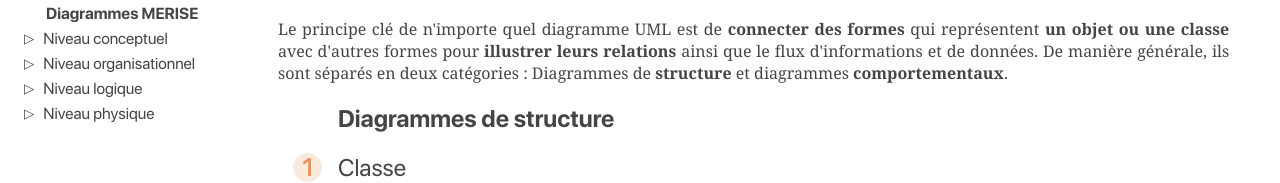
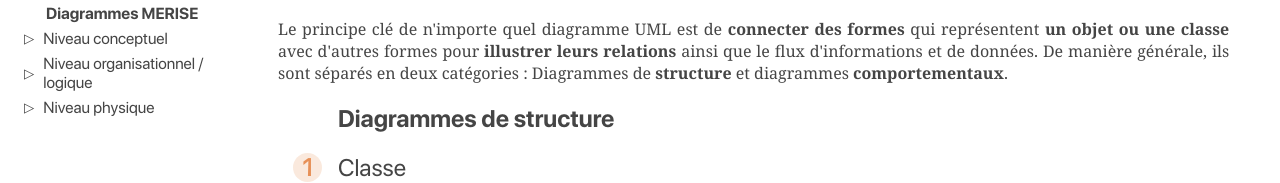
Before and after one commit to 2023-cda-alt-devops-p3/catalog-nt, a React (Create React App) app: page / in a window 1280 px wide. Shown: the part 290-473 px from the top of the page. Built offline with nearby package versions, Linux system fonts and the light colour scheme.

Commit message:
fix: :building_construction: changed merise diagram order

```diff
--- a/src/App.js
+++ b/src/App.js
@@ -1,5 +1,5 @@
 import React, { useState } from 'react';
-import {dataUMLS,dataUMLC,dataMERC,dataMERO,dataMERL,dataMERP} from './data.js'; /*data containing diagrams infos*/
+import {dataUMLS,dataUMLC,dataMERC,dataMERL,dataMERP} from './data.js'; /*data containing diagrams infos*/
 import ReactMarkdown from 'react-markdown'
 import ModalImage from 'react-modal-image';
 
@@ -64,12 +64,7 @@ function Sidebar() {
       data={dataMERC}
     ></Accordion>
     <Accordion
-      title = 'Niveau organisationnel'
-      titlehref= '#mer-orga'
-      data={dataMERO}
-    ></Accordion>
-    <Accordion
-      title = 'Niveau logique'
+      title = 'Niveau organisationnel / logique'
       titlehref= '#mer-logic'
       data={dataMERL}
     ></Accordion>
@@ -100,8 +95,7 @@ function Topbar() {
         <a href='#uml-behave'>Diag. comportement</a>
         <a className='sideTitle' href='#mer'>Diagrammes MERISE</a>
         <a href='#mer-concept'>Mod. conceptuel</a>
-        <a href='#mer-orga'>Mod. organisationnel</a>
-        <a href='#mer-logic'>Mod. logique</a>
+        <a href='#mer-logic'>Mod. orga. / logique</a>
         <a href='#mer-phys'>Mod. physique</a>
       </div>
     </div>
@@ -191,16 +185,7 @@ function AppContent() {
               dimg={dcard.dimg}
           ></DiagramCard>))}
         </ol>
-        <li id='mer-orga' className="Section">Niveau organisationnel</li>
-        <ol>
-        {dataMERO.map(dcard => (<DiagramCard
-              dname={dcard.dname}
-              dtag={dcard.dtag}
-              ddesc={dcard.ddesc}
-              dimg={dcard.dimg}
-          ></DiagramCard>))}
-        </ol>
-        <li id='mer-logic' className="Section">Niveau logique</li>
+        <li id='mer-logic' className="Section">Niveau organisationnel / logique</li>
         <ol>
         {dataMERL.map(dcard => (<DiagramCard
               dname={dcard.dname}
--- a/src/data.js
+++ b/src/data.js
@@ -433,43 +433,27 @@ Une **échelle de temps** est indiquée sur la bordure basse du couloir le plus
         dname: 'Modèle Conceptuel des Données (MCD)',
         dtag: 'mer-mcd',
         ddesc: 'Le MCD est axé sur la modélisation des données et de leurs relations dans le système. Il utilise des concepts tels que les entités (objets), les attributs (propriétés), et les relations pour représenter la structure des données. Par exemple, dans un MCD pour une bibliothèque, vous auriez des entités telles que "Livre", "Auteur", "Emprunteur", et des relations comme "Emprunter" entre elles.',
-        dimg: 'https://www.prospection-ciblee.com/wp-content/uploads/2021/06/exemple-MCD.jpg'
+        dimg: ''
     },
     {
         dname: 'Modèle Conceptuel de Traitements (MCT)',
         dtag: 'mer-mct',
         ddesc: "Le MDT décrit les fonctions, les processus ou les traitements qui sont exécutés par le système. Il indique comment les données sont transformées d'un état à un autre. Chaque traitement est documenté avec ses règles, ses entrées, ses sorties et ses dépendances.",
-        dimg: 'https://upload.wikimedia.org/wikipedia/commons/9/9d/MCT_des_contributions_wiki.png'
+        dimg: ''
     }
 ]
-
-export const dataMERO = [
-    {
-        dname: 'Modèle Organisationnel des Données (MOD)',
-        dtag: 'mer-mod',
-        ddesc: "Le MOD se concentre sur la manière dont les données sont stockées physiquement. Il spécifie les tables de la base de données, les clés primaires et étrangères, les index, les contraintes d'intégrité, etc. Il est essentiel pour la conception technique de la base de données.",
-        dimg: 'https://www.cours-exercices-pdf.com/images/Merise-Modle-conceptuel-et-modle-organisationnel-des-donnes.jpg'
-    },
-    {
-        dname: 'Modèle Organisationnel de Traitements (MOT)',
-        dtag: 'mer-mot',
-        ddesc: "Le modèle conceptuel des traitements permet de traiter la dynamique du système d'information, c'est-à-dire les opérations qui sont réalisées en fonction d'événements. Ce modèle permet donc de représenter de façon schématique l'activité d'un système d'information sans faire référence à des choix organisationnels ou des moyens d'exécution, c'est-à-dire qu'il permet de définir simplement ce qui doit être fait, mais il ne dit pas quand, comment ni où.",
-        dimg: 'http://commentcamarche.chez.com/info/bdd/images/mctschem.gif'
-    }
-]
-
 export const dataMERL = [
     {
         dname: 'Modèle Logique des Données (MLD)',
         dtag: 'mer-mld',
         ddesc: 'La traduction du MCD vers le MLD a pour but de rendre plus clair les liaisons entre les entités. Le MLD permet de mettre en évidence les associations n,n qui donnent alors naissance à des entités à part entière. Il permet aussi de mettre en évidence les clés étrangères et donc les interactions entre les entités. La construction du MLD se fait à partir de la lecture du MCD. Chaque Entité donne une ligne où l’on détaille la clé primaire par le nom de l’attribut qui sera alors souligné. Les clés étrangères sont identifiées par un # avant le nom de l’attribut.',
-        dimg: 'https://www.it-connect.fr/wp-content-itc/uploads/2013/08/Sans-titre2-600x163.png'
+        dimg: ''
     },
     {
         dname: 'Modèle Logique de Traitements (MLT)',
         dtag: 'mer-mlt',
         ddesc: 'Le modèle logique de traitement se préoccupe d’une vision interne des moyens que l’informaticien va utiliser pour construire le logiciel correspondant aux activités informatisées définit dans le MOT. Ce modèle logique de traitement MLT doit spécifier avec rigueur et en détail des contenues des traitements informatisés associes a chaque taches organisationnelle.',
-        dimg: 'https://www.institut-numerique.org/wp-content/uploads/2012/07/Figure-35-CONCEPTION-D%E2%80%99UN-SYSTEME-INFORMATISE-DE-RESERVATION-DES-CHAMBRES-DANS-UN-HOTEL-Cas-de-PEACE-HOTEL-Goma.jpg'
+        dimg: ''
     }
 ]
 
@@ -478,6 +462,12 @@ export const dataMERP = [
         dname: 'Modèle Physique des Données (MPD)',
         dtag: 'mer-mpd',
         ddesc: "Le MPT décrit la planification des tâches et des processus du système. Il permet de modéliser les dépendances entre les tâches, les horaires d'exécution, les priorités, et facilite la gestion des flux de travail et des processus automatisés.",
-        dimg: 'https://help.sap.com/doc/5cf5d195c910456fb4b080f9f6219c6d/16.7.07/fr-FR/loioc77b95036e1b10149005cda7baa26136_LowRes.gif'
+        dimg: ''
+    },
+    {
+        dname: 'Modèle Opérationnel de Traitement (MOT)',
+        dtag: 'mer-mot',
+        ddesc: "Un modèle opérationnel de traitement représente la manière dont les opérations ou les activités seront effectuées dans le système d'information. Il se concentre sur les processus, les flux de données, les règles métier et les interactions entre les différentes entités impliquées dans le système.  Il sert de base pour la conception détaillée du système et est un élément clé de la phase de modélisation fonctionnelle dans la méthodologie MERISE.",
+        dimg: ''
     }
 ]
```
